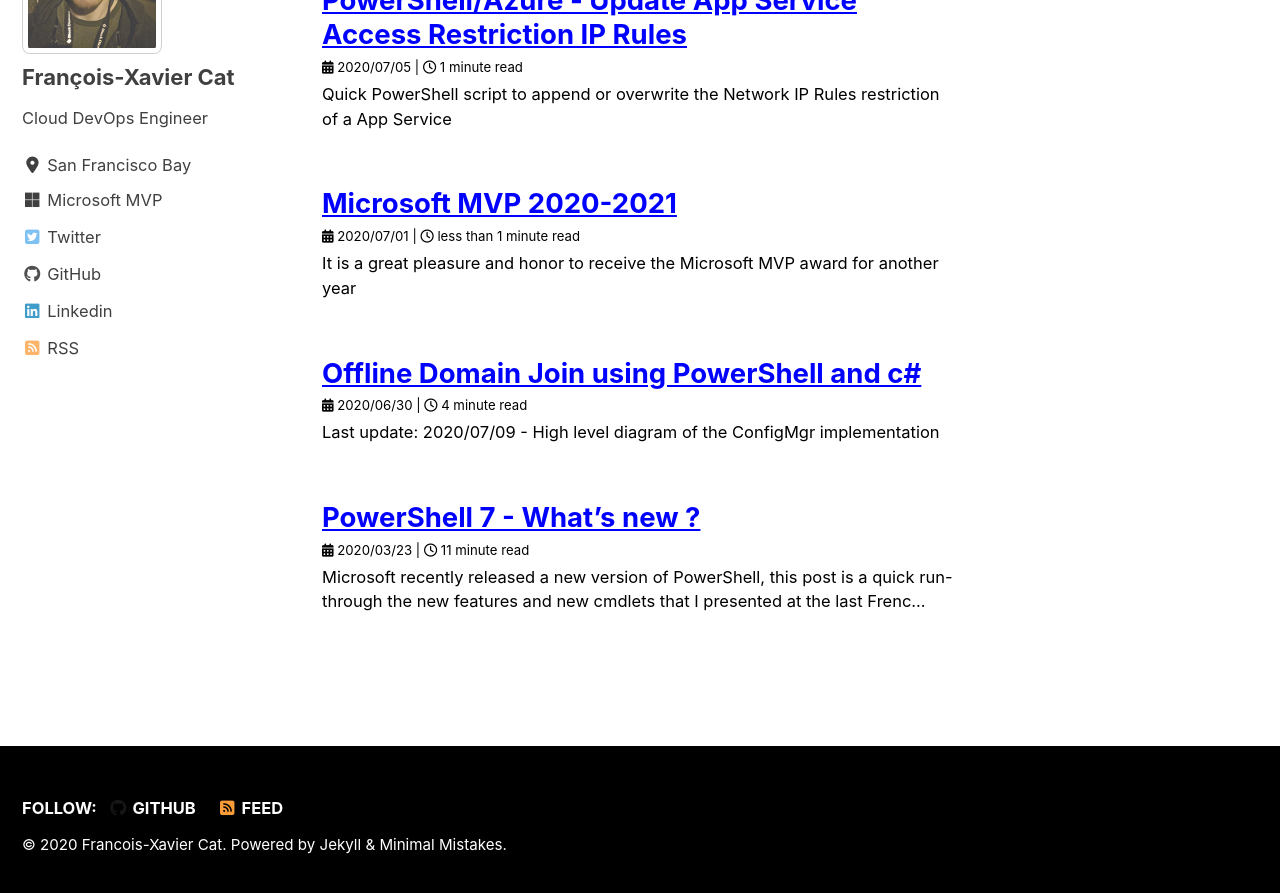
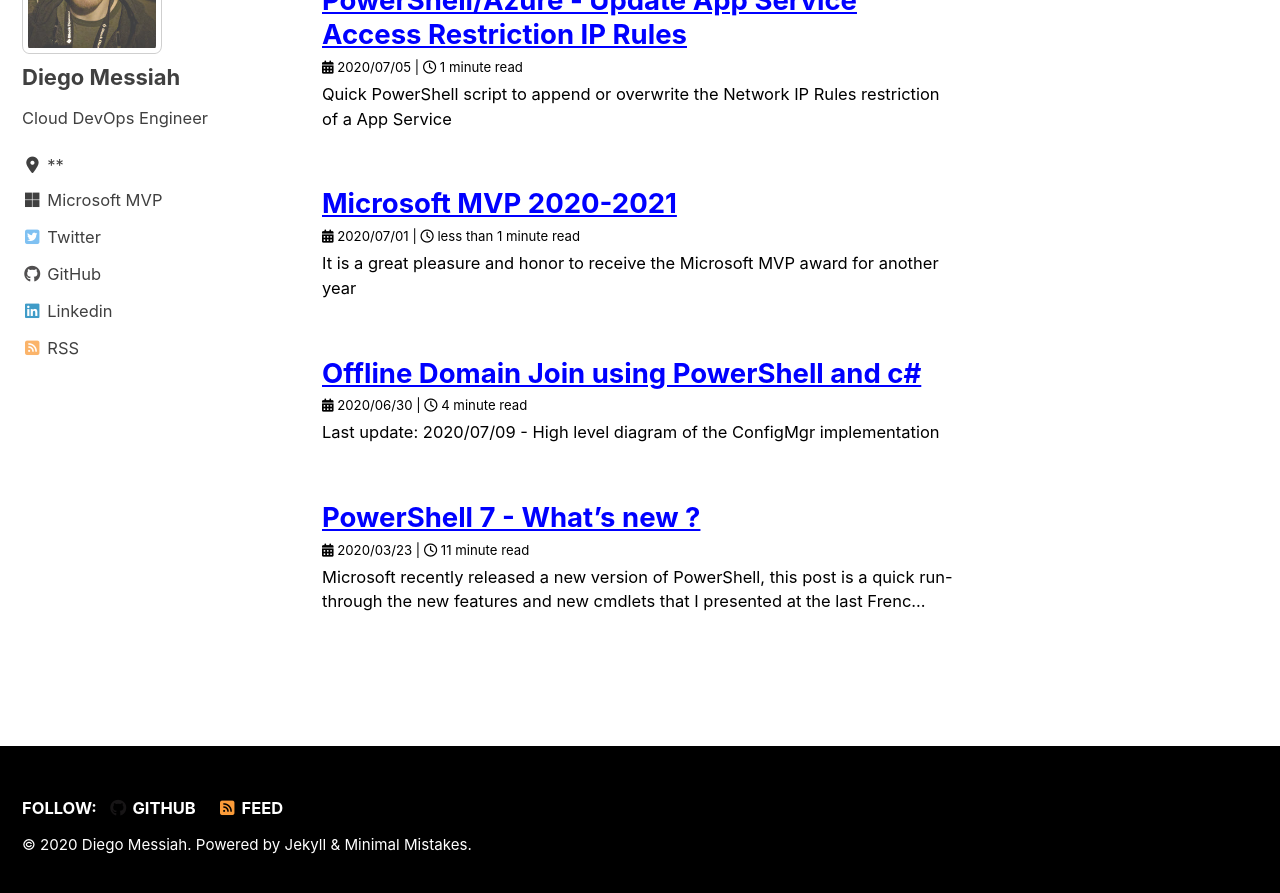
Before and after one commit to diegomessiah/diegomessiah.github.io, a Jekyll site: the page built from index.html, in a window 1280 px wide and 900 px high, scrolled down 439 px. Shown: the top 893 px of the window. Built offline with Jekyll 4.4.1, drawn with Linux system fonts in a browser that asks for light colours; cached includes are drawn as plain includes; nearby versions of some CDN libraries; the list of posts is cut into pages by our own code.

Commit message:
Update _config.yml

```diff
--- a/_config.yml
+++ b/_config.yml
@@ -16,15 +16,15 @@ minimal_mistakes_skin    : "contrast" #"default" # "air", "aqua", "contrast", "d
 
 # Site Settings
 locale                   : "en-US"
-title                    : "LazyWinAdmin"
+title                    : "Haissem"
 title_separator          : "-"
-name                     : "Francois-Xavier Cat"
+name                     : "Diego Messiah"
 description              : "Cloud, DevOps and Automation"
-url                      : https://lazywinadmin.github.io # the base hostname & protocol for your site e.g. "https://mmistakes.github.io"
+url                      : https://diegomessiah.github.io # the base hostname & protocol for your site e.g. "https://mmistakes.github.io"
 baseurl                  : # the subpath of your site, e.g. "/blog"
-repository               : lazywinadmin/lazywinadmin.github.io # GitHub username/repo-name e.g. "mmistakes/minimal-mistakes"
+repository               : diegomessiah/diegomessiah.github.io # GitHub username/repo-name e.g. "mmistakes/minimal-mistakes"
 teaser                   : # path of fallback teaser image, e.g. "/assets/images/500x300.png"
-logo                     : "/assets/images/lazywinadmin-88x55.png" # path of logo image to display in the masthead, e.g. "/assets/images/88x88.png"
+logo                     :  # path of logo image to display in the masthead, e.g. "/assets/images/88x88.png"
 masthead_title           : # overrides the website title displayed in the masthead, use " " for no title
 # breadcrumbs            : false # true, false (default)
 words_per_minute         : 200
@@ -32,7 +32,7 @@ comments:
   # receiver                : "https://lwacommentsfunc18954.azurewebsites.net/api/PostComment"
   provider               : "utterances" # false (default), "disqus", "discourse", "facebook", "google-plus", "staticman", "staticman_v2", "utterances", "custom"
   disqus:
-    shortname            : # lazywinadmin # https://help.disqus.com/customer/portal/articles/466208-what-s-a-shortname-
+    shortname            : # haissem # https://help.disqus.com/customer/portal/articles/466208-what-s-a-shortname-
   discourse:
     server               : # https://meta.discourse.org/t/embedding-discourse-comments-via-javascript/31963 , e.g.: meta.discourse.org
   facebook:
@@ -50,7 +50,7 @@ reCaptcha:
   siteKey                :
   secret                 :
 atom_feed:
-  path                   : 'https://feeds.feedburner.com/lazywinadmin' # blank (default) uses feed.xml
+  path                   : # blank (default) uses feed.xml
 search                   : true # true, false (default)
 search_full_content      : # true, false (default)
 search_provider          : # lunr (default), algolia, google
@@ -63,14 +63,14 @@ google:
   search_engine_id       : # YOUR_SEARCH_ENGINE_ID
   instant_search         : # false (default), true
 # SEO Related
-google_site_verification : 'cGasAvSObD3wRVyYrMyPEAIyGp3TeCL8DS69pC9dcwQ' #https://www.google.com/webmasters/tools/
-bing_site_verification   : '41C4B698DCF8E8CC8310802951961BF0' #https://www.bing.com/webmaster/configure/verify/ownership/?url=http://lazywinadmin.github.io/
+google_site_verification : '' #https://www.google.com/webmasters/tools/
+bing_site_verification   : '' #https://www.bing.com/webmaster/configure/verify/ownership/?url=http://lazywinadmin.github.io/
 yandex_site_verification :
 naver_site_verification  :
 
 # Social Sharing
 twitter:
-  username               : lazywinadmin
+  username               : diegomessiah
 facebook:
   username               :
   app_id                 :
@@ -87,16 +87,16 @@ social:
 analytics:
   provider               : "google" # false (default), "google", "google-universal", "custom"
   google:
-    tracking_id          : "UA-23373830-3"
+    tracking_id          : ""
     anonymize_ip         : # true, false (default)
 
 
 # Site Author
 author:
-  name             : "François-Xavier Cat"
+  name             : "Diego Messiah"
   avatar           : '/images/avatar/bio03.jpg' # path of avatar image, e.g. "/assets/images/bio-photo.jpg"
   bio              : "Cloud DevOps Engineer"
-  location         : "San Francisco Bay"
+  location         : "**"
   email            :
   links:
     - label: "Email"
```
